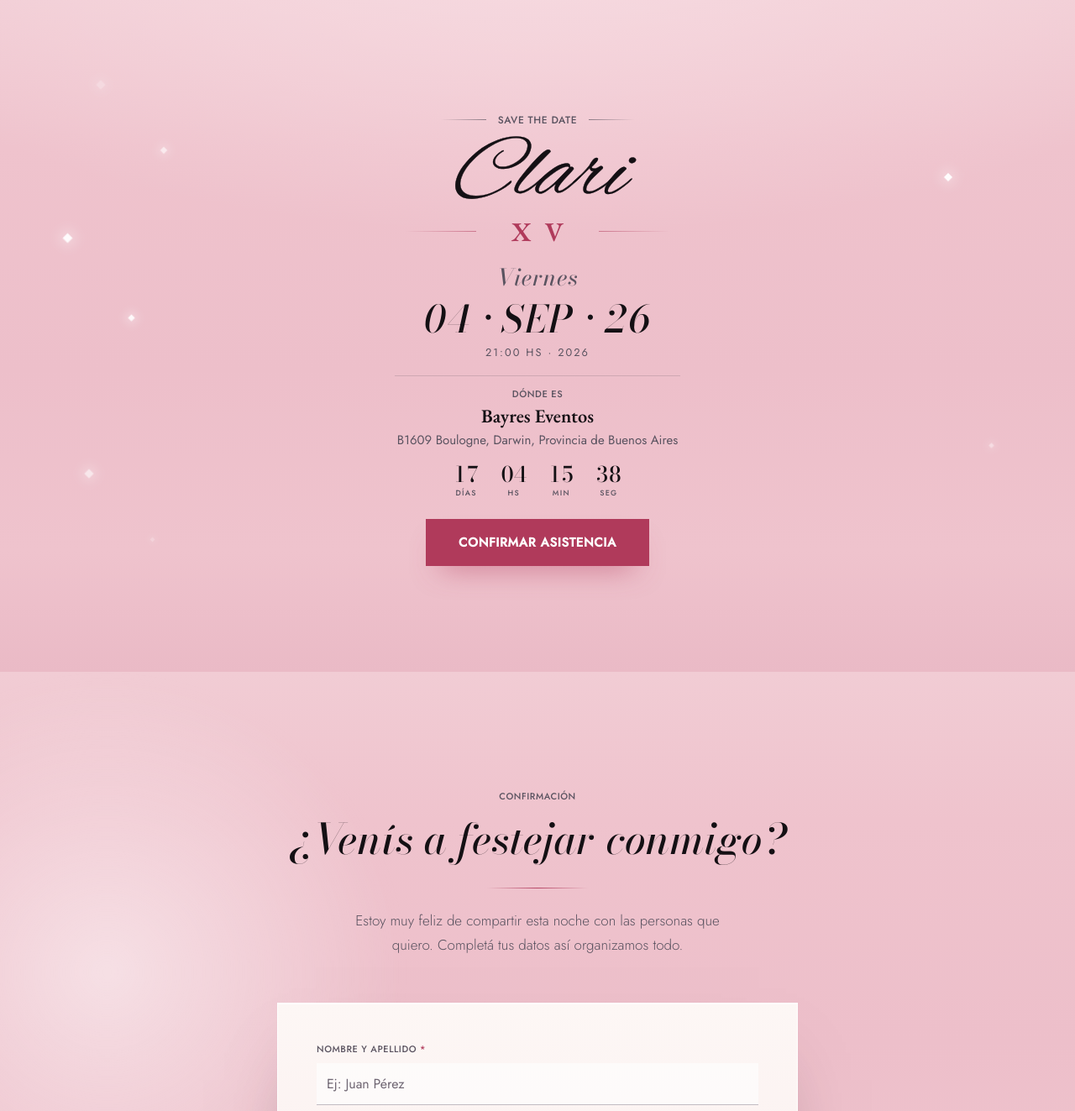
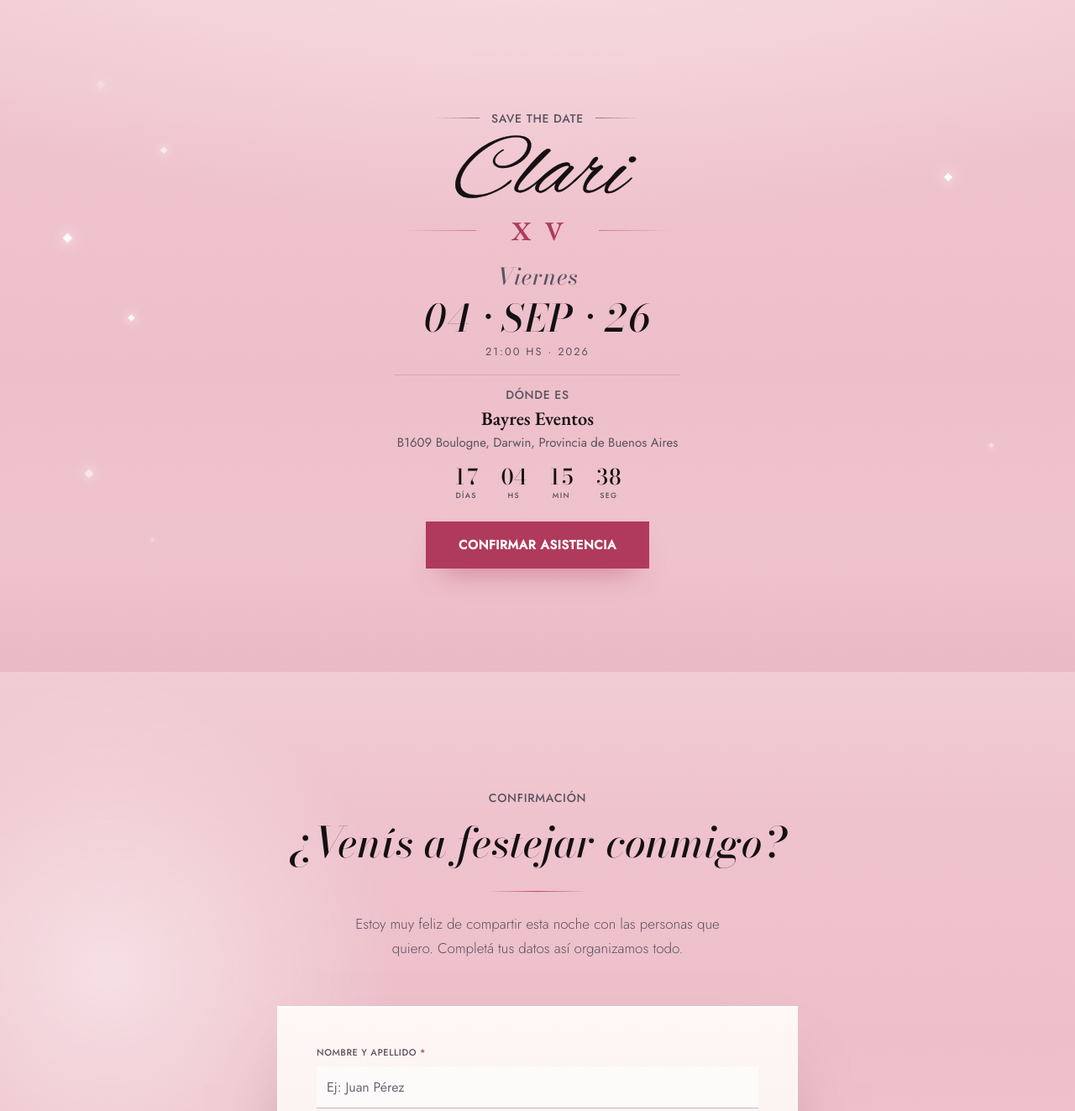
Before and after one commit to jjpprrey/claraxv, a plain HTML site: page index.html in a window 1280 px wide. Shown: the top 1323 px of the page at 84% size. Drawn offline with nearby package versions, Linux system fonts and the light colour scheme.

Commit message:
Update index.html

```diff
--- a/index.html
+++ b/index.html
@@ -56,7 +56,7 @@
 
     <div style="display:flex; align-items:center; gap:14px">
       <span aria-hidden="true" style="width:clamp(24px,9vw,54px); height:1px; background:linear-gradient(90deg, rgba(95,87,99,0), rgba(95,87,99,.7))"></span>
-      <p style="margin:0; font-family:'Jost',sans-serif; font-weight:500; font-size:clamp(11px,1.5dvh,13px); letter-spacing:.05em; text-transform:uppercase; color:#5a5360">Save the date</p>
+      <p style="margin:0; font-family:'Jost',sans-serif; font-weight:500; font-size:clamp(14px,1.5dvh,13px); letter-spacing:.05em; text-transform:uppercase; color:#5a5360">Save the date</p>
       <span aria-hidden="true" style="width:clamp(24px,9vw,54px); height:1px; background:linear-gradient(90deg, rgba(95,87,99,.7), rgba(95,87,99,0))"></span>
     </div>
 
@@ -76,7 +76,7 @@
     </div>
 
     <div style="display:flex; flex-direction:column; align-items:center; gap:3px; padding-top:clamp(9px,1.6dvh,16px); border-top:1px solid rgba(95,87,99,.22); width:min(340px,82%)">
-      <p style="margin:0; font-family:'Jost',sans-serif; font-weight:500; font-size:clamp(10px,1.4dvh,12px); letter-spacing:.05em; text-transform:uppercase; color:#5a5360">Dónde es</p>
+      <p style="margin:0; font-family:'Jost',sans-serif; font-weight:500; font-size:clamp(14px,1.4dvh,12px); letter-spacing:.05em; text-transform:uppercase; color:#5a5360">Dónde es</p>
       <p style="margin:0; font-family:'EB Garamond',serif; font-weight:600; font-size:clamp(18px,2.8dvh,24px); color:#141014">Bayres Eventos</p>
       <p data-direccion style="margin:0; font-family:'Jost',sans-serif; font-weight:400; font-size:clamp(13px,1.9dvh,15px); color:#5a5360">Boulogne, Buenos Aires</p>
     </div>
@@ -115,7 +115,7 @@
   <div style="position:relative; max-width:620px; margin:0 auto">
 
     <div data-reveal style="opacity:0; transform:translateY(24px); transition:opacity .9s cubic-bezier(.16,1,.3,1), transform .9s cubic-bezier(.16,1,.3,1); text-align:center">
-      <p style="margin:0; font-family:'Jost',sans-serif; font-weight:500; font-size:11px; letter-spacing:.05em; text-transform:uppercase; color:#5a5360">Confirmación</p>
+      <p style="margin:0; font-family:'Jost',sans-serif; font-weight:500; font-size:14px; letter-spacing:.05em; text-transform:uppercase; color:#5a5360">Confirmación</p>
       <h2 style="margin:16px 0 0; font-family:'Bodoni Moda',serif; font-weight:500; font-style:italic; font-size:clamp(32px,8.5vw,50px); line-height:1.08; padding-bottom:.1em; color:#141014">¿Venís a festejar conmigo?</h2>
       <span aria-hidden="true" style="display:block; width:120px; height:1px; margin:26px auto 0; background:linear-gradient(90deg, rgba(176,58,91,0), rgba(176,58,91,.9), rgba(176,58,91,0))"></span>
       <p style="margin:24px auto 0; max-width:44ch; font-size:17px; line-height:1.7; color:#5a5360">Estoy muy feliz de compartir esta noche con las personas que quiero. Completá tus datos así organizamos todo.</p>
```
